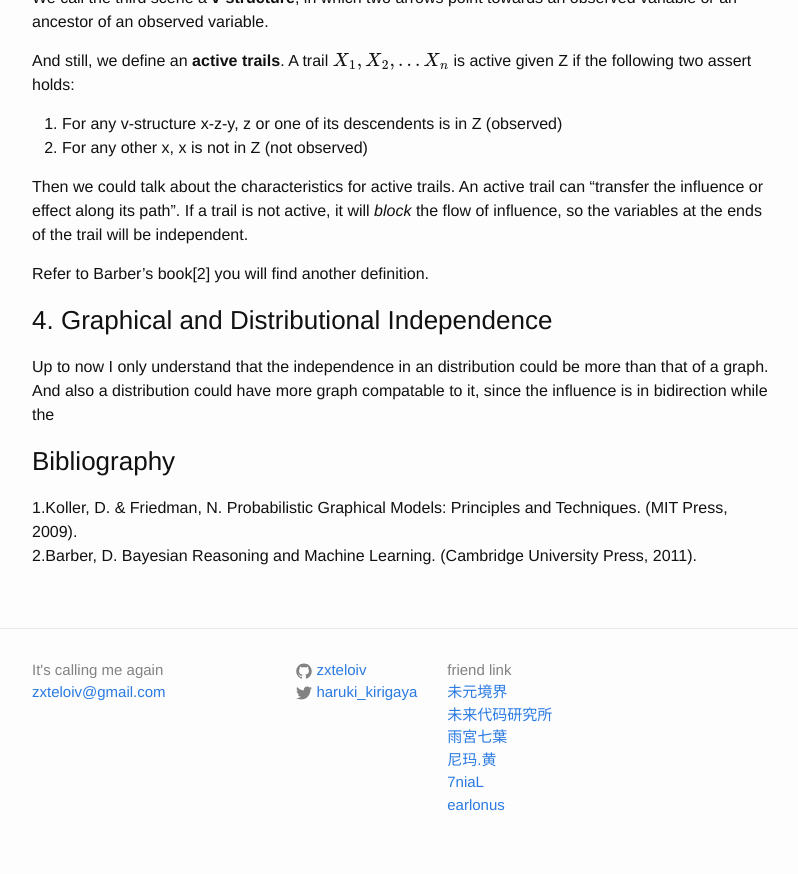
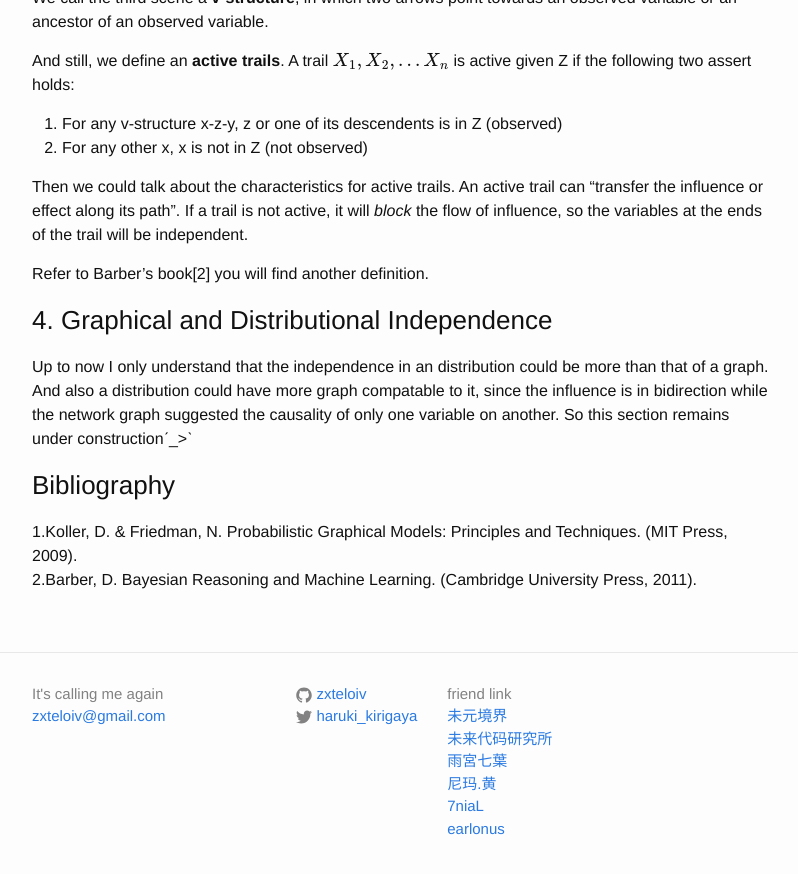
Before and after one commit to zxteloiv/zxteloiv.github.io, a Jekyll site: the page built from _posts/2015-08-18-bayesian-network-review.md, in a window 1280 px wide and 900 px high, scrolled down 3190 px. Shown: the top 874 px of the window, without its empty margins (238-1036 px from the left). Built offline with Jekyll 4.4.1, drawn with Linux system fonts in a browser that asks for light colours; formulas are drawn with MathJax 3; comment, search, counter and statistics services are not loaded.

Commit message:
add the missing sentences in the last section

```diff
--- a/_posts/2015-08-18-bayesian-network-review.md
+++ b/_posts/2015-08-18-bayesian-network-review.md
@@ -134,7 +134,7 @@ Refer to Barber's book[2] you will find another definition.
 
 ### 4. Graphical and Distributional Independence
 
-Up to now I only understand that the independence in an distribution could be more than that of a graph. And also a distribution could have more graph compatable to it, since the influence is in bidirection while the
+Up to now I only understand that the independence in an distribution could be more than that of a graph. And also a distribution could have more graph compatable to it, since the influence is in bidirection while the network graph suggested the causality of only one variable on another. So this section remains under constructionˊ\_>ˋ
 
 
 ### Bibliography
```
